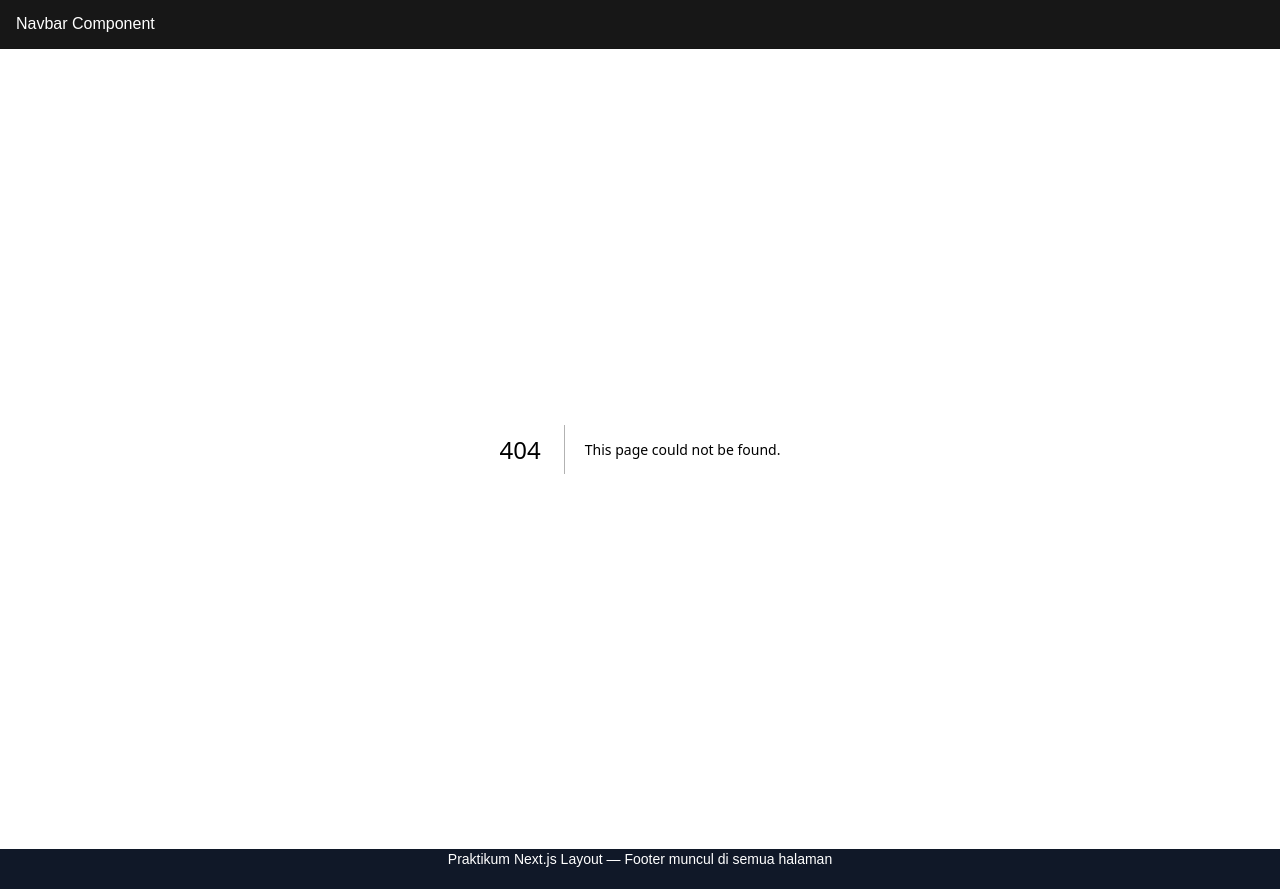
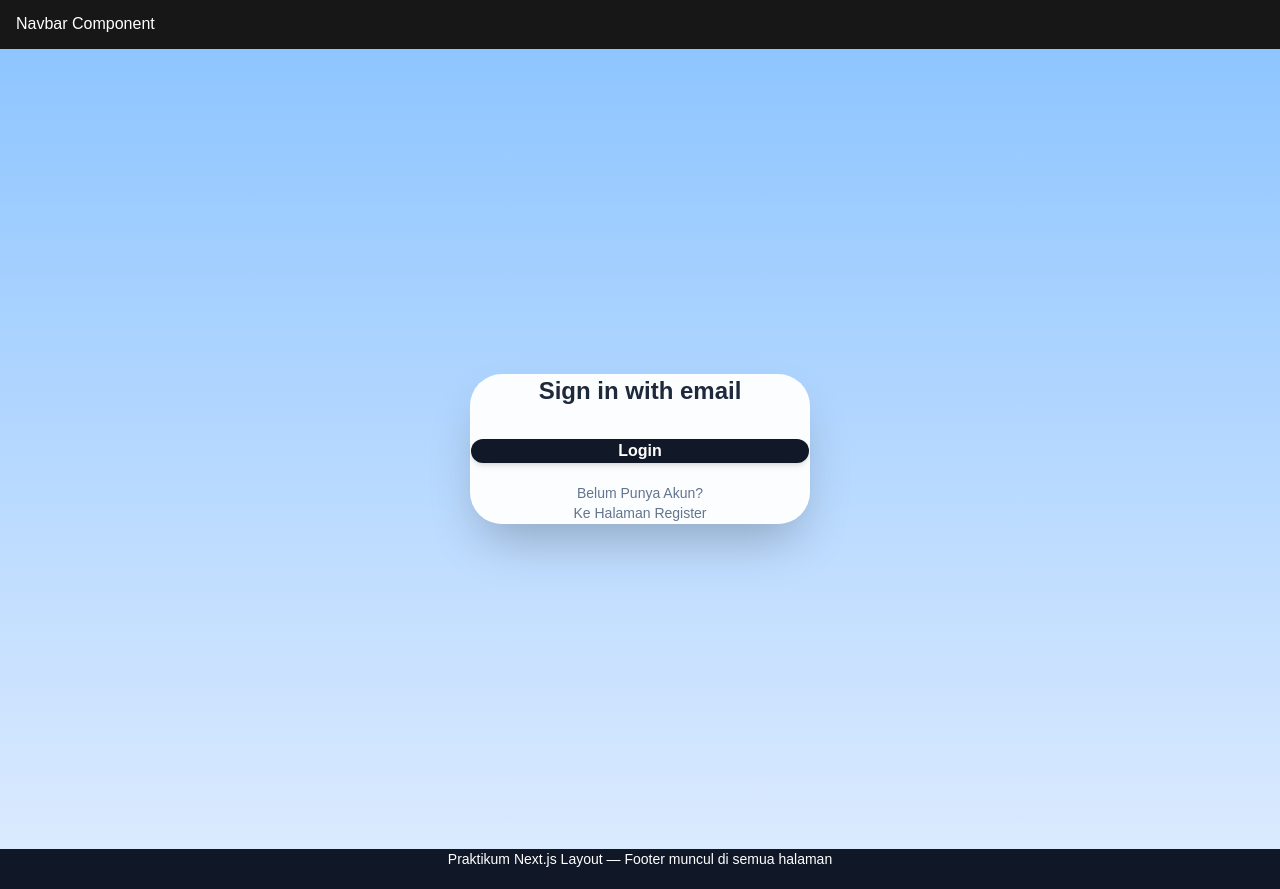
Before and after one commit to Dimas0824/PemrogramanFramework, a Next.js app in the folder nextJS/: page /auth/login in a window 1280 px wide. Before the commit this address had no page. Built offline with nearby package versions, Linux system fonts and the light colour scheme.

Commit message:
feat: add HalamanLogin and HalamanRegister components for user authentication

```diff
--- /dev/null
+++ b/nextJS/src/pages/auth/login.tsx
@@ -0,0 +1,33 @@
+import Link from "next/link";
+import { useRouter } from "next/router";
+
+const HalamanLogin = () => {
+    const { push } = useRouter();
+
+    const handlerLogin = () => {
+        push("/produk");
+    }
+    return (
+        <div className="flex flex-col items-center justify-center min-h-screen bg-linear-to-b from-blue-300 to-blue-100 p-6">
+            <div className="bg-white/95 backdrop-blur-md px-8 py-10 rounded-[32px] shadow-2xl w-full max-w-[340px] flex flex-col items-center gap-8 border border-white/40">
+                <div className="text-center">
+                    <h1 className="text-2xl font-bold text-[#1e293b]">Sign in with email</h1>
+                </div>
+                <div className="w-full flex flex-col gap-5 px-2">
+                    <button
+                        onClick={() => handlerLogin()}
+                        className="w-full bg-[#111827] text-white py-2.5 rounded-full font-bold text-base hover:bg-slate-800 transition-all cursor-pointer shadow-md active:scale-95"
+                    >
+                        Login
+                    </button>
+                    <div className="text-center text-slate-500 text-sm font-medium">
+                        <p>Belum Punya Akun?</p>
+                        <Link href="/auth/register" className="text-blue-600 hover:underline">Ke Halaman Register</Link>
+                    </div>
+                </div>
+            </div>
+        </div>
+    )
+}
+
+export default HalamanLogin;
--- /dev/null
+++ b/nextJS/src/pages/auth/register.tsx
@@ -0,0 +1,20 @@
+import Link from "next/link";
+
+const HalamanRegister = () => {
+    return (
+        <div className="flex flex-col items-center justify-center min-h-screen bg-linear-to-b from-blue-300 to-blue-100 p-4">
+            <div className="bg-white/80 backdrop-blur-lg p-8 rounded-3xl shadow-xl w-full max-w-sm flex flex-col items-center gap-6 border border-white/20 text-center">
+                <div>
+                    <h1 className="text-2xl font-bold text-gray-800">Create Account</h1>
+                </div>
+                <div className="w-full flex flex-col gap-4 mt-2">
+                    <div className="text-center text-sm text-gray-500">
+                        <Link href="/auth/login" className="text-blue-600 hover:underline font-medium">Login ke Akun</Link>
+                    </div>
+                </div>
+            </div>
+        </div>
+    )
+}
+
+export default HalamanRegister;
```
